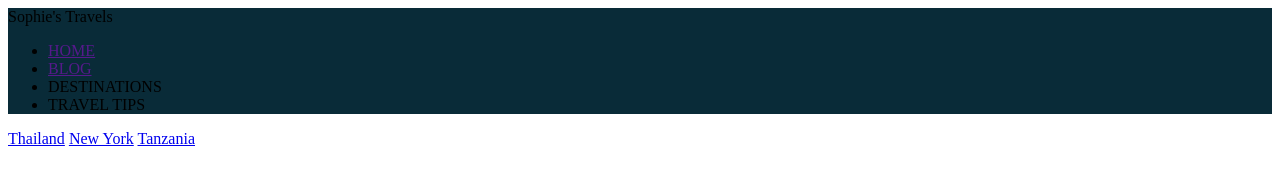
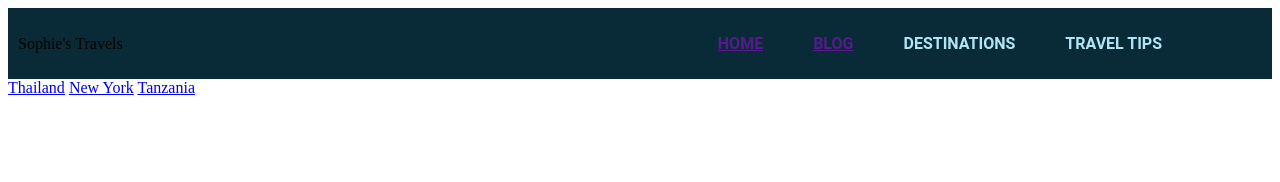
Before and after one commit to missopi/travel-blog, a plain HTML site: page index.html in a window 1280 px wide. Drawn offline with Linux system fonts and the light colour scheme.

Commit message:
Add css styling for header

```diff
--- a/styles.css
+++ b/styles.css
@@ -1,3 +1,20 @@
-header {
+.header {
     background-color: rgb(9, 43, 56);
+    display: flex;
+    justify-content: space-between;
+    align-items: center;
+    padding: 10px;
 }
+
+ul {
+    list-style-type: none;
+    display: flex;
+    gap: 50px;
+    margin-right: 100px;
+}
+
+.links {
+    font-family: Roboto, sans-serif;
+    font-weight: bold;
+    color: rgb(179, 228, 243);
+}
```
